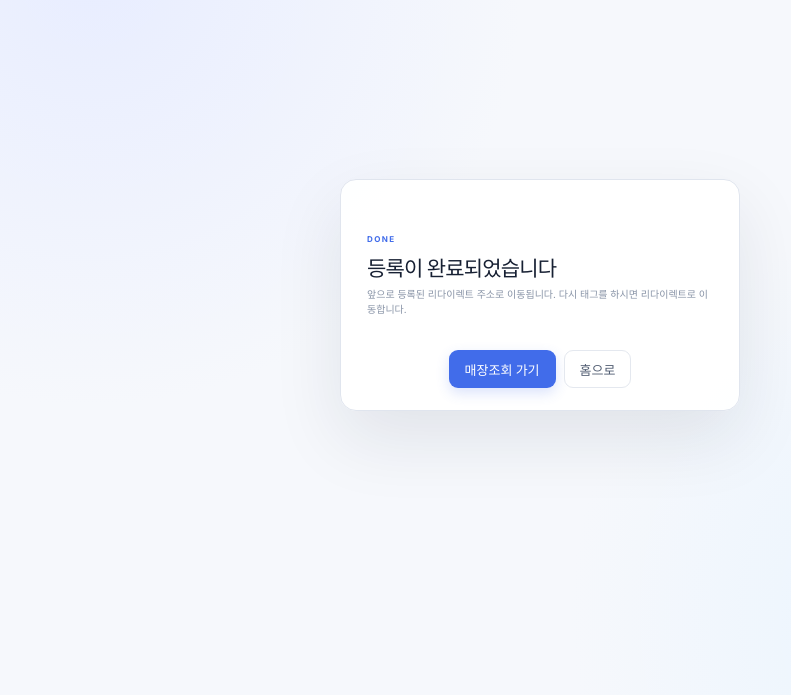
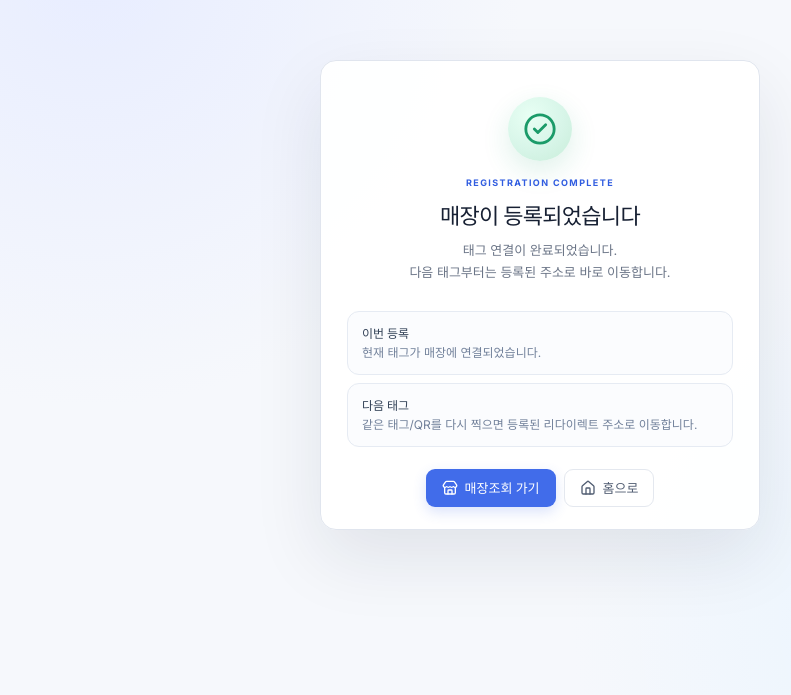
Before and after one commit to JeonHaSung/nfc_project, a React (Vite) app in the folder frontend/: page /onboarding/complete in a window 1280 px wide. Shown: the part 105-800 px from the top of the page, without its empty margins (100-891 px from the left). Built offline with nearby package versions, Linux system fonts and the light colour scheme; no server answers.

Commit message:
권한 강화 및 수정

```diff
--- a/frontend/src/index.css
+++ b/frontend/src/index.css
@@ -576,6 +576,77 @@ tr.order-batch-6 td { background: #eefafb; }
   font-size: 13px;
 }
 .onboard-register-form textarea { min-height: 84px; resize: vertical; }
+.onboard-complete-card { width: min(440px, 100%); text-align: center; }
+.onboard-complete-hero { padding: 8px 0 6px; }
+.onboard-complete-check {
+  width: 64px;
+  height: 64px;
+  display: grid;
+  place-items: center;
+  margin: 0 auto 16px;
+  border-radius: 50%;
+  color: #1b9b69;
+  background: radial-gradient(circle at 35% 30%, #e8fff4 0%, #d7f5e8 55%, #c8edd9 100%);
+  box-shadow: 0 10px 28px #1b9b6924;
+  animation: onboard-pop .45s ease-out;
+}
+.onboard-complete-kicker {
+  display: block;
+  color: #315de0;
+  font-size: 9px;
+  font-weight: 800;
+  letter-spacing: 1.4px;
+}
+.onboard-complete-hero h1 {
+  margin: 10px 0 10px;
+  color: #172033;
+  font-size: 22px;
+  letter-spacing: -.7px;
+}
+.onboard-complete-lead {
+  margin: 0;
+  color: #6b7587;
+  font-size: 13px;
+  line-height: 1.65;
+  word-break: keep-all;
+}
+.onboard-complete-points {
+  list-style: none;
+  margin: 22px 0 0;
+  padding: 0;
+  display: grid;
+  gap: 8px;
+  text-align: left;
+}
+.onboard-complete-points li {
+  display: grid;
+  gap: 3px;
+  padding: 12px 14px;
+  border: 1px solid #e6ebf3;
+  border-radius: 12px;
+  background: #fbfcfe;
+}
+.onboard-complete-points strong {
+  color: #314056;
+  font-size: 12px;
+}
+.onboard-complete-points span {
+  color: #71809a;
+  font-size: 12px;
+  line-height: 1.5;
+  word-break: keep-all;
+}
+.onboard-complete-actions {
+  display: flex;
+  flex-wrap: wrap;
+  justify-content: center;
+  gap: 8px;
+  margin-top: 22px;
+}
+@keyframes onboard-pop {
+  from { transform: scale(.82); opacity: 0; }
+  to { transform: scale(1); opacity: 1; }
+}
 .button.compact { min-height: 31px; padding-inline: 10px; font-size: 10px; }
 .danger-icon { color: #d85a6a; }
 .danger-icon:hover { color: #c53f50; background: #fff1f3; }
--- a/frontend/src/page/onboarding/OnboardingCompletePage.jsx
+++ b/frontend/src/page/onboarding/OnboardingCompletePage.jsx
@@ -1,4 +1,5 @@
 import { useEffect } from 'react'
+import { CheckCircle2, Home, Store } from 'lucide-react'
 import { Link, useSearchParams } from 'react-router-dom'
 
 function OnboardingCompletePage() {
@@ -16,19 +17,44 @@ function OnboardingCompletePage() {
 
   return (
     <main className="login-page">
-      <section className="login-card" style={{ maxWidth: 520 }}>
-        <div className="login-heading">
-          <span>DONE</span>
-          <h1>등록이 완료되었습니다</h1>
-          <p>
-            앞으로 등록된 리다이렉트 주소로 이동됩니다.
-            다시 태그를 하시면 리다이렉트로 이동합니다.
+      <section className="login-card onboard-complete-card" aria-labelledby="onboard-complete-title">
+        <div className="onboard-complete-hero">
+          <span className="onboard-complete-check" aria-hidden="true">
+            <CheckCircle2 size={34} />
+          </span>
+          <span className="onboard-complete-kicker">REGISTRATION COMPLETE</span>
+          <h1 id="onboard-complete-title">매장이 등록되었습니다</h1>
+          <p className="onboard-complete-lead">
+            태그 연결이 완료되었습니다.
+            <br />
+            다음 태그부터는 등록된 주소로 바로 이동합니다.
           </p>
-          {tagId && <p className="muted">태그 ID: {tagId}</p>}
         </div>
-        <div className="row-actions" style={{ justifyContent: 'center', marginTop: 20 }}>
-          <Link className="button primary" to="/admin/management/stores">매장조회 가기</Link>
-          <Link className="button ghost" to="/">홈으로</Link>
+
+        <ul className="onboard-complete-points">
+          <li>
+            <strong>이번 등록</strong>
+            <span>현재 태그가 매장에 연결되었습니다.</span>
+          </li>
+          <li>
+            <strong>다음 태그</strong>
+            <span>같은 태그/QR를 다시 찍으면 등록된 리다이렉트 주소로 이동합니다.</span>
+          </li>
+          {tagId && (
+            <li>
+              <strong>태그 ID</strong>
+              <span className="mono">{tagId}</span>
+            </li>
+          )}
+        </ul>
+
+        <div className="onboard-complete-actions">
+          <Link className="button primary" to="/admin/management/stores">
+            <Store size={16} /> 매장조회 가기
+          </Link>
+          <Link className="button ghost" to="/">
+            <Home size={16} /> 홈으로
+          </Link>
         </div>
       </section>
     </main>
```
Also changed, not shown: 1 other file (tests, documents, lock files or other folders).
